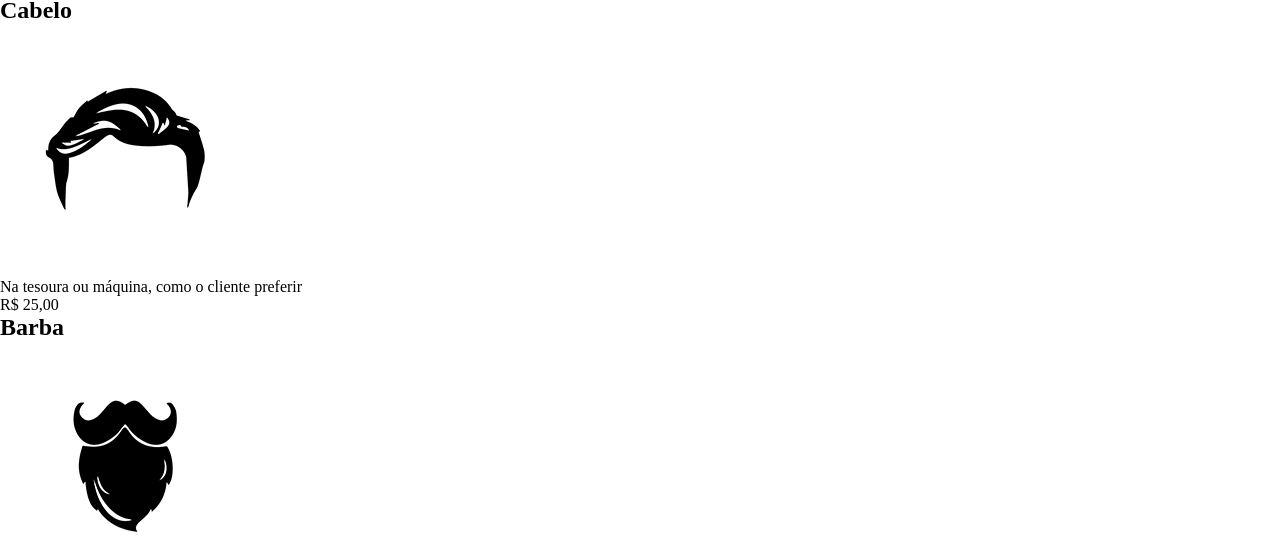
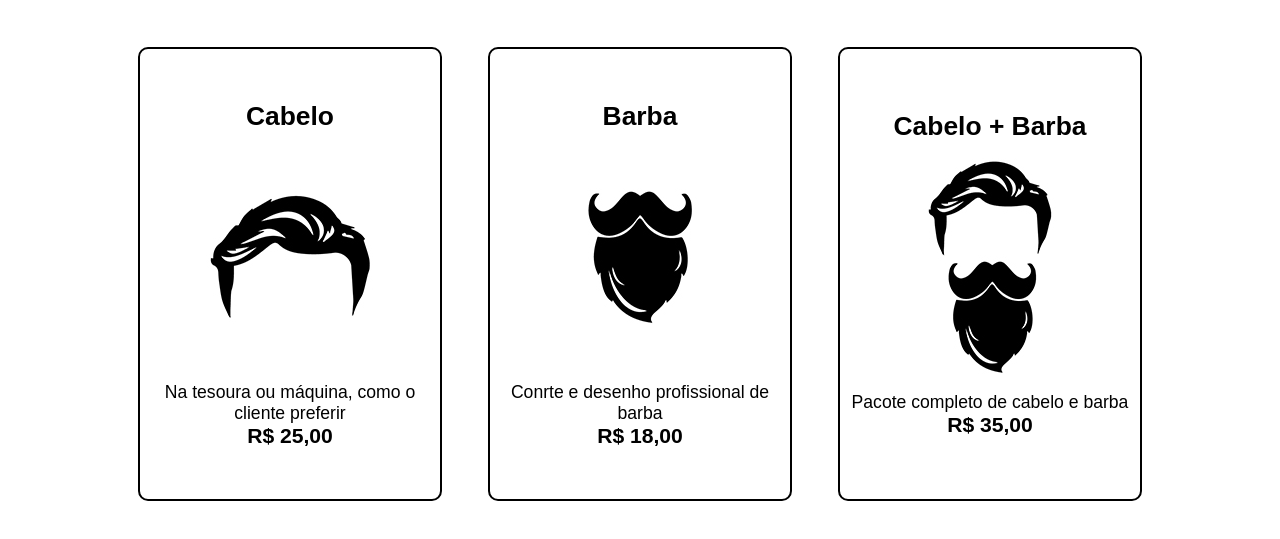
Before and after one commit to matheus299/Barbearia-Alura-2.0, a plain HTML site: page Barbearia/Index.html in a window 1280 px wide. Shown: the part 261-800 px from the top of the page. Drawn offline with Linux system fonts and the light colour scheme.

Commit message:
Avançando um pouco nos produtos

```diff
--- a/Barbearia/Index.html
+++ b/Barbearia/Index.html
@@ -24,25 +24,25 @@
 
     <main>
         <ul class="main-box">
-            <li class="box-cabelo">
+            <li class="produto">
                 <h2>Cabelo</h2>
                 <img src="/imagens/cabelo.jpg">
                 <p>Na tesoura ou máquina, como o cliente preferir</p>
-                <p>R$ 25,00</p>
+                <p class="preço"> R$ 25,00</p>
             </li>
 
-            <li class="box-barba">
+            <li class="produto">
                 <h2>Barba</h2>
                 <img src="/imagens/barba.jpg">
                 <p>Conrte e desenho profissional de barba</p>
-                <p>R$ 18,00</p>
+                <p class="preço">R$ 18,00</p>
             </li>
 
-            <li class="box-cabelo-barba">
+            <li class="produto">
                 <h2>Cabelo + Barba</h2>
                 <img src="/imagens/cabelo+barba.jpg">
                 <p>Pacote completo de cabelo e barba</p>
-                <p>R$ 35,00</p>
+                <p class="preço">R$ 35,00</p>
             </li>
 
         </ul>
--- a/Barbearia/style.css
+++ b/Barbearia/style.css
@@ -58,3 +58,32 @@ a:hover {
 
 /*----------------------------------------*/
 /*Produtos*/
+.main-box{
+    display: flex;
+    align-items: center;
+    justify-content: center;
+}
+
+.produto {
+    border: 2px solid black;
+    border-radius: 10px;
+    width: 300px;
+    height: 450px;
+
+    text-align: center;
+    display: flex;
+    justify-content: center;
+    align-items: center;
+    flex-direction: column;
+
+    font-size: 1.1em;
+    font-family: Arial, Helvetica, sans-serif;
+    margin: 50px 23px;
+
+
+}
+
+.preço {
+    font-weight: bolder;
+    font-size: 1.2em;
+}
```
